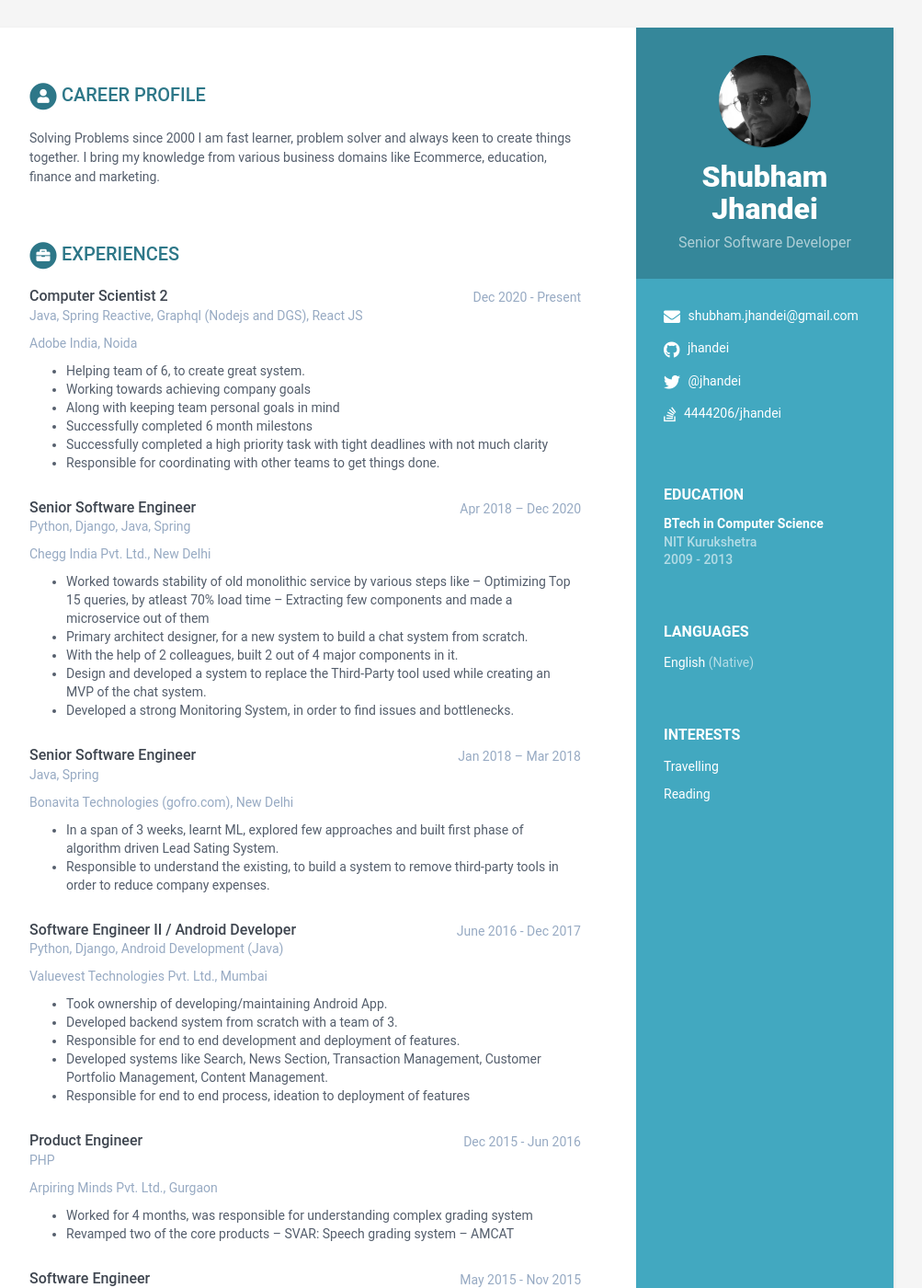
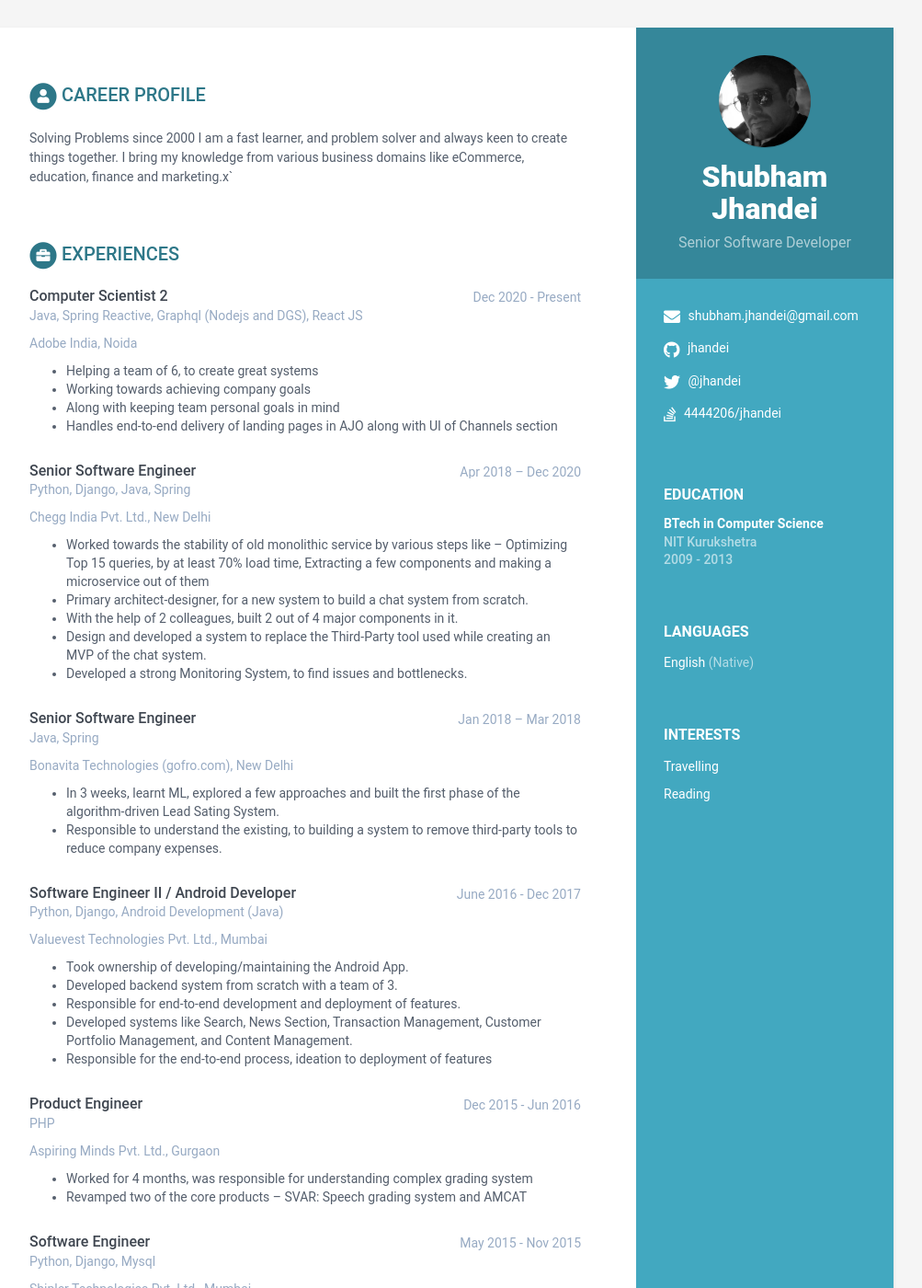
Before and after one commit to jhandei/shubham, a Jekyll site: the page built from index.html, in a window 1280 px wide and 1400 px high. Shown: the whole window at 92% size, without its empty margins (168-1171 px from the left). Built offline with Jekyll 4.4.1, drawn with Linux system fonts in a browser that asks for light colours; some of the changed text lies outside the part shown.

Commit message:
spell check

```diff
--- a/_data/data.yml
+++ b/_data/data.yml
@@ -39,7 +39,7 @@ career-profile:
     title: Career Profile
     summary: |
       Solving Problems since 2000
-      I am fast learner, problem solver and always keen to create things together. I bring my knowledge from various business domains like Ecommerce, education, finance and marketing.
+      I am a fast learner, and problem solver and always keen to create things together. I bring my knowledge from various business domains like eCommerce, education, finance and marketing.x`
 
 education:
     - degree: BTech in Computer Science
@@ -54,25 +54,21 @@ experiences:
       company: Adobe India, Noida
       stack: Java, Spring Reactive, Graphql (Nodejs and DGS), React JS
       details: |
-        - Helping team of 6, to create great system.
+        - Helping a team of 6, to create great systems
         - Working towards achieving company goals
         - Along with keeping team personal goals in mind
-        - Successfully completed 6 month milestons
-        - Successfully completed a high priority task with tight deadlines with not much clarity
-        - Responsible for coordinating with other teams to get things done.
+        - Handles end-to-end delivery of landing pages in AJO along with UI of Channels section
 
     - role: Senior Software Engineer
       time: Apr 2018 – Dec 2020
       company: Chegg India Pvt. Ltd., New Delhi
       stack: Python, Django, Java, Spring
       details: |
-        - Worked towards stability of old monolithic service by various steps like
-        -- Optimizing Top 15 queries, by atleast 70% load time
-        -- Extracting few components and made a microservice out of them
-        - Primary architect designer, for a new system to build a chat system from scratch.
+        - Worked towards the stability of old monolithic service by various steps like – Optimizing Top 15 queries, by at least 70% load time, Extracting a few components and making a microservice out of them
+        - Primary architect-designer, for a new system to build a chat system from scratch.
         - With the help of 2 colleagues, built 2 out of 4 major components in it.
         - Design and developed a system to replace the Third-Party tool used while creating an MVP of the chat system.
-        - Developed a strong Monitoring System, in order to find issues and bottlenecks.
+        - Developed a strong Monitoring System, to find issues and bottlenecks.
 
 
     - role: Senior Software Engineer
@@ -80,30 +76,28 @@ experiences:
       company: Bonavita Technologies (gofro.com), New Delhi
       stack: Java, Spring
       details: |
-        - In a span of 3 weeks, learnt ML, explored few approaches and built first phase of algorithm driven Lead Sating System.
-        - Responsible to understand the existing, to build a system to remove third-party tools in order to reduce company expenses.
+        - In 3 weeks, learnt ML, explored a few approaches and built the first phase of the algorithm-driven Lead Sating System.
+        - Responsible to understand the existing, to building a system to remove third-party tools to reduce company expenses.
 
     - role: Software Engineer II / Android Developer
       time: June 2016 - Dec 2017
       company: Valuevest Technologies Pvt. Ltd., Mumbai
       stack: Python, Django, Android Development (Java)
       details: |
-        - Took ownership of developing/maintaining Android App.
+        - Took ownership of developing/maintaining the Android App.
         - Developed backend system from scratch with a team of 3.
-        - Responsible for end to end development and deployment of features.
-        - Developed systems like Search, News Section, Transaction Management, Customer Portfolio Management, Content Management.
-        - Responsible for end to end process, ideation to deployment of features
+        - Responsible for end-to-end development and deployment of features.
+        - Developed systems like Search, News Section, Transaction Management, Customer Portfolio Management, and Content Management.
+        - Responsible for the end-to-end process, ideation to deployment of features
 
 
     - role: Product Engineer
       time: Dec 2015 - Jun 2016
-      company: Arpiring Minds Pvt. Ltd., Gurgaon
+      company: Aspiring Minds Pvt. Ltd., Gurgaon
       stack: PHP
       details: |
         - Worked for 4 months, was responsible for understanding complex grading system
-        - Revamped two of the core products
-        -- SVAR: Speech grading system
-        -- AMCAT
+        - Revamped two of the core products – SVAR: Speech grading system and AMCAT
 
 
     - role: Software Engineer
@@ -112,38 +106,38 @@ experiences:
       stack: Python, Django, Mysql
       details: |
         - Owned the whole backend system
-        - Responsible for end to end development, system designing, database strucure, testing and deployment.
+        - Responsible for end-to-end development, system designing, database structure, testing and deployment.
 
 
 
     - role: Software Engineer
       time: June 2013 - Apr 2015
       company: Seller Search, snapdeal.com, New Delhi
-      stack: Python, Java, Spring, SOLR, Mongo, RabbitMQ
+      stack: Python, Java, Spring, Solr, Mongo, RabbitMQ
       details: |
         - Joined as fresher
-        - Part for seller search team
+        - Part of Seller Search team
         - Developed Documents re-Indexing System, with whole or selective Database, with an efficiency of 10 million entries per hour with a Database size of 16 million entries of 4GB size.
         - Built system from scratch.
         - Explored and developed different types of SOLR filters and implemented an efficient combination of them to solve the purpose.
         - Implemented a Monitoring System using Graphite.
         - Actively involved in system architecture and design process.
-        - Built inventory management and pricing system for various books vendors.
-        - Built various scripts to automate manual work of business teams.
+        - Built inventory management and pricing system for various book vendors.
+        - Built various scripts to automate the manual work of business teams.
 
 
-projects:
-    title: Projects
-    intro: >
-      I also spend some time to create hobby Android apps
-    assignments:
-      - title: Piggy - The Mutual Fund App
-        link: "#"
-        tagline: "App to manage end-to-end mutual funds requirements"
-
-      - title: Book Bank
-        link: "#"
-        tagline: "Marketplace for book lenders and takers"
+#projects:
+#    title: Projects
+#    intro: >
+#      I also spend some time to create hobby Android apps
+#    assignments:
+#      - title: Piggy - The Mutual Fund App
+#        link: "#"
+#        tagline: "App to manage end-to-end mutual funds requirements"
+#
+#      - title: Book Bank
+#        link: "#"
+#        tagline: "Marketplace for book lenders and takers"
 
 
 skills:
```
